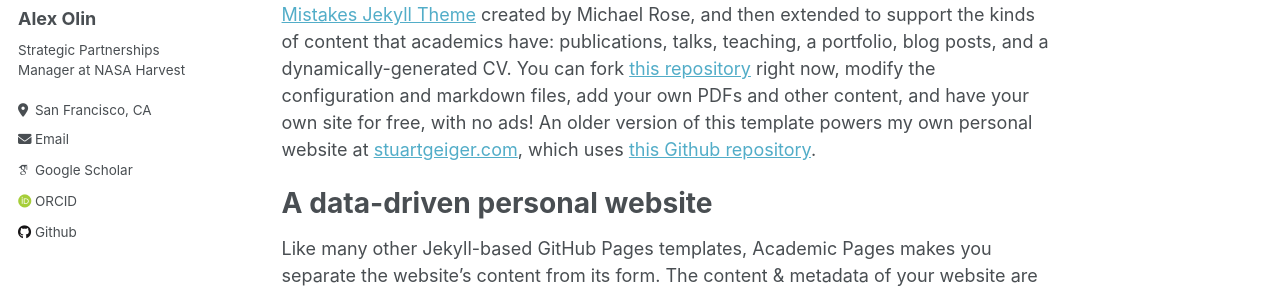
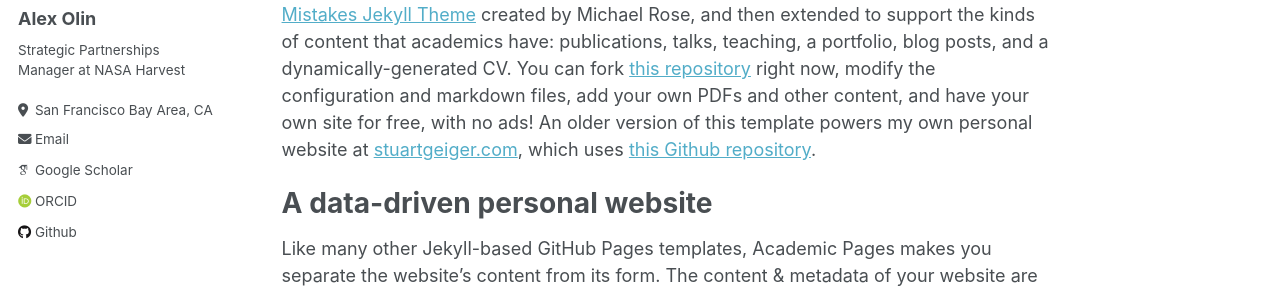
Before and after one commit to alexolin-ua/alexolin-ua, a Jekyll site: the page built from _pages/about.md, in a window 1280 px wide. Shown: the part 283-576 px from the top of the page. Built offline with Jekyll 4.4.1, drawn with Linux system fonts in a browser that asks for light colours; some web fonts are replaced.

Commit message:
Update _config.yml

```diff
--- a/_config.yml
+++ b/_config.yml
@@ -25,7 +25,7 @@ author:
   name             : "Alex Olin"
   pronouns         : # example: "she/her"
   bio              : "Strategic Partnerships Manager at NASA Harvest"
-  location         : "San Francisco, CA"
+  location         : "San Francisco Bay Area, CA"
   uri              : # nasaharvest.org
   email            : "a@alexolin.com"
 
```
